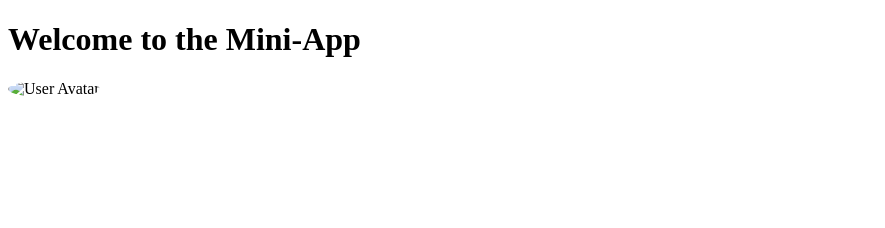
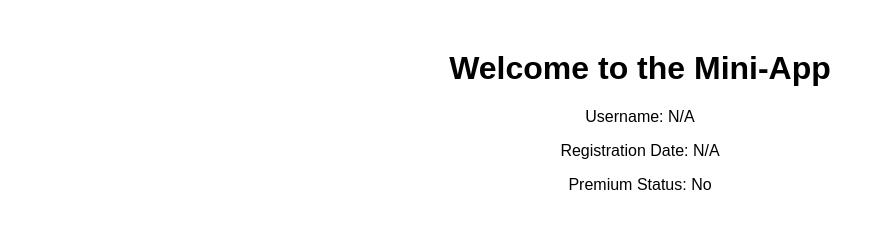
Before and after one commit to dev-riwatex/app, a plain HTML site: page index.html in a window 1280 px wide. Shown: the whole page, without its empty margins (0-885 px from the left). Drawn offline with Linux system fonts and the light colour scheme.

Commit message:
Add files via upload

```diff
--- a/index.html
+++ b/index.html
@@ -4,14 +4,30 @@
     <meta charset="UTF-8">
     <meta name="viewport" content="width=device-width, initial-scale=1.0">
     <title>Telegram Mini-App</title>
+    <style>
+        body {
+            font-family: Arial, sans-serif;
+            text-align: center;
+            margin-top: 50px;
+        }
+        #avatar {
+            width: 100px;
+            height: 100px;
+            border-radius: 50%;
+            margin-top: 20px;
+        }
+        #user-info {
+            margin-top: 20px;
+        }
+    </style>
 </head>
 <body>
+    <h1>Welcome to the Mini-App</h1>
     <div id="user-info">
-        <h1>Welcome to the Mini-App</h1>
         <p id="username"></p>
         <p id="registration-date"></p>
         <p id="premium-status"></p>
-        <img id="avatar" src="" alt="User Avatar" style="width: 100px; height: 100px; border-radius: 50%;">
+        <img id="avatar" src="" alt="User Avatar">
     </div>
 
     <script>
@@ -23,5 +39,17 @@
         const avatarUrl = urlParams.get('avatar');
 
         // Отображение данных
-        document.getElementById('username').innerText = `Username: ${username}`;
-        document.getElem
+        document.getElementById('username').innerText = `Username: ${username || "N/A"}`;
+        document.getElementById('registration-date').innerText = `Registration Date: ${registrationDate || "N/A"}`;
+        document.getElementById('premium-status').innerText = `Premium Status: ${premiumStatus === 'true' ? 'Yes' : 'No'}`;
+
+        // Проверка наличия аватара и его установка
+        const avatarElement = document.getElementById('avatar');
+        if (avatarUrl) {
+            avatarElement.src = avatarUrl;
+        } else {
+            avatarElement.style.display = "none";  // Скрываем аватар, если его нет
+        }
+    </script>
+</body>
+</html>
```
